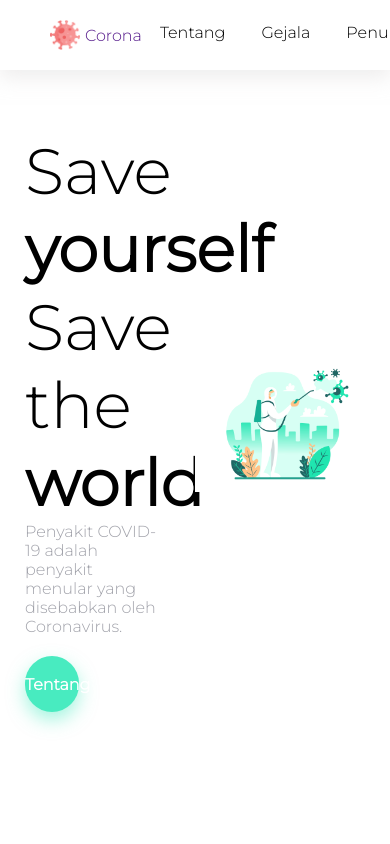
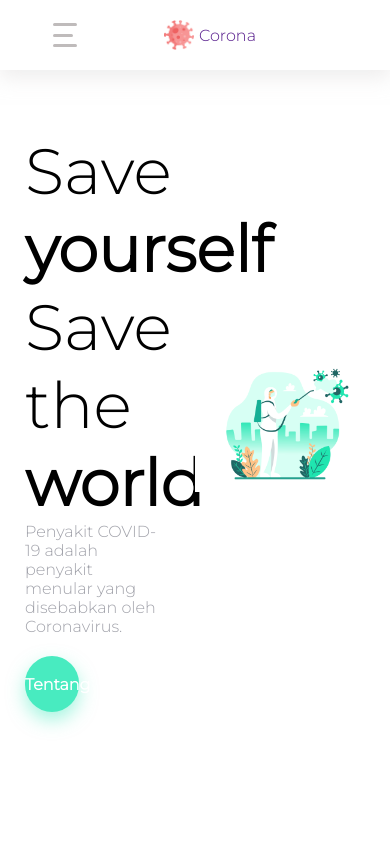
Before and after one commit to AdyPutra3234/corona-LandingPage, a website built with webpack: page src/index.html in a window 390 px wide. Shown: the top 844 px of the page. Built offline with nearby package versions, Linux system fonts and the light colour scheme.

Commit message:
create responsive navbar

```diff
--- a/src/script/components/navbar/navbar.css
+++ b/src/script/components/navbar/navbar.css
@@ -1,7 +1,14 @@
+.navbar {
+    position: fixed;
+    height: max-content;
+    width: 100%;
+    display: flex;
+    flex-direction: column;
+}
+
 nav {
     display: flex;
     width: 100%;
-    position: fixed;
     justify-content: space-between;
     align-items: center;
     padding: 20px 50px;
@@ -9,11 +16,17 @@ nav {
     box-shadow: 0 8px 18px rgba(223, 222, 222, 0.5);
 }
 
+
 nav .logo {
-    height: min-content;
+    height: 100%;
     display: flex;
     justify-content: space-between;
     align-items: center;
+}
+
+nav .logo img {
+    width: 30px;
+    height: 30px;
 }
 
 nav .logo a {
@@ -22,6 +35,10 @@ nav .logo a {
     height: min-content;
     align-items: center;
     margin-left: 5px;
+}
+
+nav button.humberger-icon {
+    display: none;
 }
 
 nav ul {
@@ -51,3 +68,101 @@ nav ul li a {
     color: black;
     padding: 5px 10px;
 }
+
+.mobile-menu {
+    display: none;
+}
+
+@media (max-width : 700px) {
+    nav {
+        flex-direction: row-reverse;
+    }
+
+    nav .logo {
+        flex: 1;
+        justify-content: center;
+    }
+
+    nav ul {
+        display: none;
+    }
+
+    nav button.humberger-icon {
+        display: flex;
+        justify-content: space-between;
+        flex-direction: column;
+        background-color: white;
+        height: 30px;
+        width: 30px;
+        padding: 3px;
+        outline: none;
+        border: none;
+    }
+
+    nav button.humberger-icon:hover {
+        cursor: pointer;
+    }
+
+    .humberger-icon span {
+        display: block;
+        background-color: rgb(191, 187, 187);
+        height: 3px;
+        width: 100%;
+        border-radius: 3px;
+    }
+
+    span.stretch-mid {
+        width: 85%;
+        transition: 1s;
+    }
+
+    span.stretch-top {
+        transform-origin: 0 0;
+        transition: 1s;
+    }
+
+    span.stretch-bottom {
+        transform-origin: 0 100%;
+        transition: 1s;
+    }
+
+    .mobile-menu {
+        display: block;
+        width: 100%;
+        margin-top: -500px;
+        height: 300px;
+        padding: 10px 5px;
+        background-color: white;
+        box-shadow: 0 8px 18px rgba(223, 222, 222, 0.5);
+        transition: 500ms;
+    }
+
+    .show-mobile-menu {
+        margin-top: 0;
+    }
+
+    .mobile-menu ul {
+        height: inherit;
+        display: flex;
+        flex-direction: column;
+        justify-content: space-evenly;
+        align-items: center;
+
+    }
+
+    .mobile-menu ul li{
+        display: flex;
+        width: 90%;
+    }
+
+    .mobile-menu ul li a {
+        width: 100%;
+        padding: 10px 0;
+        margin: auto;
+        text-align: center;
+        text-decoration: none;
+        color: rgb(146, 146, 146);
+        border: 1px solid darkgrey;
+        border-radius: 5px;
+    }
+}
--- a/src/script/components/navbar/navbar.js
+++ b/src/script/components/navbar/navbar.js
@@ -9,9 +9,10 @@ class Navbar extends HTMLElement {
 
     render() {
         this.innerHTML = `
+        <div class="navbar">
             <nav>
                 <div class="logo">
-                <img width="30px" height="30px" src="${logo}">
+                    <img src="${logo}">
                     <a href="">Corona</a>
                 </div>
                 <ul>
@@ -20,7 +21,21 @@ class Navbar extends HTMLElement {
                     <li><a href="#Penularan">Penularan</a></li>
                     <li><a href="#Pencegahan">Pencegahan</a></li>
                 </ul>
-        </nav>`;
+                <button class="humberger-icon">
+                    <span class="stretch-top"></span>
+                    <span class="stretch-mid"></span>
+                    <span class="stretch-bottom"></span>
+                </button>
+            </nav>
+            <div class="mobile-menu">
+                <ul>
+                    <li><a href="#Tentang">Tentang</a></li>
+                    <li><a href="#Gejala">Gejala</a></li>
+                    <li><a href="#Penularan">Penularan</a></li>
+                    <li><a href="#Pencegahan">Pencegahan</a></li>
+                </ul>
+            </div>
+        </div>`;
     }
 }
 
--- a/src/script/main.js
+++ b/src/script/main.js
@@ -3,6 +3,7 @@ import contentsPage from '../script/content.js';
 
 const main = () => {
 
+// event click menu desktop
     const navMenu = document.querySelectorAll('nav ul li a');
 
     navMenu.forEach(menu => {
@@ -18,6 +19,7 @@ const main = () => {
 
     });
 
+// Load and render Content
     contentsPage.forEach( content => {
 
         const mainContentWrapper = document.querySelector('.content');
@@ -27,6 +29,7 @@ const main = () => {
         mainContentWrapper.appendChild(sectionElement);
     });
 
+// Make content strip style
     const section_wrapper = document.querySelectorAll('.section-wrapper');
     section_wrapper.forEach( (section, index) => {
         if (index % 2 !== 0) {
@@ -34,6 +37,32 @@ const main = () => {
             section.style.flexDirection = 'row-reverse';
         }
     });
+
+// Show responsive mobile-menu
+    const mobile_menu = document.querySelector('.mobile-menu');
+    const humberger_icon = document.querySelector('.humberger-icon');
+    const stretch_top = document.querySelector('.stretch-top');
+    const stretch_mid = document.querySelector('.stretch-mid');
+    const stretch_bottom = document.querySelector('.stretch-bottom');
+
+    humberger_icon.addEventListener('click', () => {
+
+        mobile_menu.classList.toggle('show-mobile-menu');
+
+        if (mobile_menu.classList.contains('show-mobile-menu')) {
+
+            stretch_mid.style.width = '0';
+            stretch_top.style.transform = 'rotate(45deg) translate(3px, 0)';
+            stretch_bottom.style.transform = 'rotate(-45deg) translate(3px, 0)';
+
+        } else {
+
+            stretch_mid.style.width = '85%';
+            stretch_top.style.transform = 'rotate(0deg)';
+            stretch_bottom.style.transform = 'rotate(0deg)';
+
+        }
+    })
 }
 
 export default main;
```
Also changed, not shown: src/script/components/dataSection/dataSection.js (added). Lines whose indentation alone changed are shown as unchanged.
